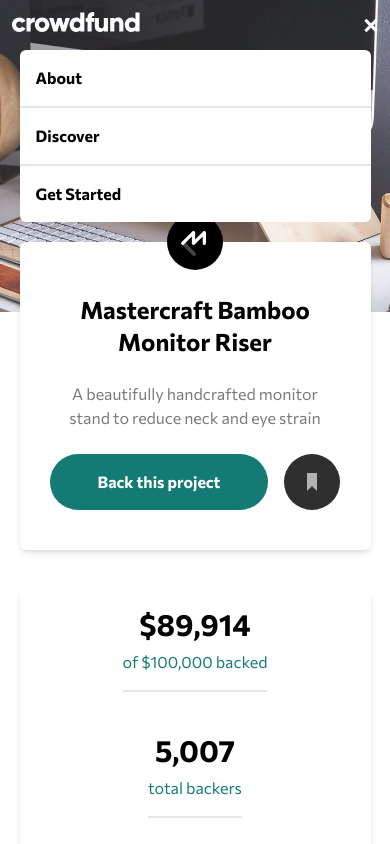
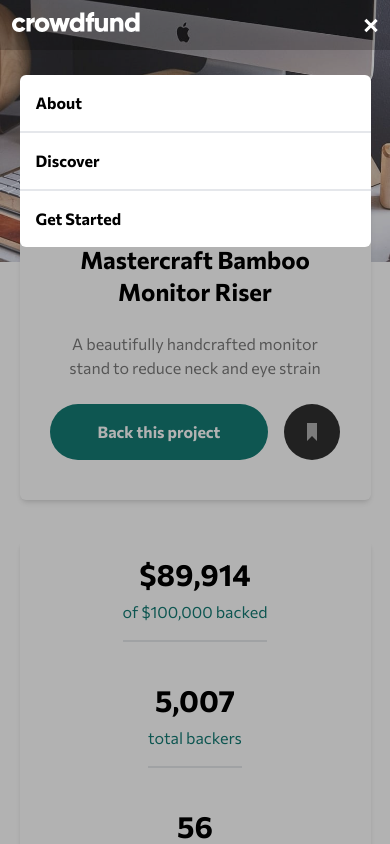
Before and after one commit to flaviogp/crowfunding-product-page-main, a React (Vite) app: page / in a window 390 px wide. Both pictures are taken after a click on the button 370 px from the left and 25 px from the top of the page. Shown: the top 844 px of the page. Built offline with nearby package versions, Linux system fonts and the light colour scheme.

Commit message:
feat: add background to mobile menu

```diff
--- /dev/null
+++ b/src/components/Background.tsx
@@ -0,0 +1,8 @@
+
+const Background = () => {
+  return (
+    <div className="w-full h-[450vh] absolute bg-black top-0 left-0 bg-opacity-30 z-[-1]"></div>
+  )
+}
+
+export default Background
--- a/src/components/Header.tsx
+++ b/src/components/Header.tsx
@@ -2,6 +2,9 @@ import { useState } from 'react'
 import Brand from '../assets/images/logo.svg'
 import HamburguerMenu from '../assets/images/icon-hamburger.svg'
 import CloseMenu from '../assets/images//icon-close-menu.svg'
+
+import Background from './background'
+
 const Header = () => {
     const [openMenu, setOpenMenu] = useState(false);
 
@@ -12,16 +15,18 @@ const Header = () => {
     const ImageHamburguerMenu = <img src={HamburguerMenu} alt="hamburguer menu" />
     const ImageCloseMenu = <img src={CloseMenu} alt="close hamburguer menu" />
     const MobileMenu = (
-            <nav className='sm:hidden absolute top-[100%] right-[5%] flex flex-col gap-4 bg-white w-[90%] h-max rounded-md'>
+            <nav className='sm:hidden absolute top-[150%] right-[5%] flex flex-col gap-4 bg-white w-[90%] h-max rounded-md'>
                     <ul>
-                    <li className='p-4 border-b-2 font-semibold'>About</li>
-                    <li className='p-4 border-b-2 font-semibold'>Discover</li>
-                    <li className='p-4 font-semibold'>Get Started</li>
+                    <li className='p-4 border-b-2 font-semibold cursor-pointer'>About</li>
+                    <li className='p-4 border-b-2 font-semibold cursor-pointer'>Discover</li>
+                    <li className='p-4 font-semibold cursor-pointer'>Get Started</li>
                 </ul>
             </nav>
         )
+
+
   return (
-    <header className="container relative w-full h-[50px] flex justify-between p-3">
+    <header className="container w-full h-[50px] flex justify-between p-3 z-[2] fixed top-0 left-0 bg-black/20">
         <div className="relative">
             <img src={Brand} alt="Logo" />
         </div>
@@ -38,6 +43,7 @@ const Header = () => {
             {openMenu ? ImageCloseMenu : ImageHamburguerMenu}
         </button>
         {openMenu && MobileMenu}
+        {openMenu && <Background />}
     </header>
   )
 }
--- a/src/components/HeroImages.tsx
+++ b/src/components/HeroImages.tsx
@@ -3,7 +3,7 @@ import HeroDesktop from '../assets/images/image-hero-desktop.jpg';
 
 const HeroImages = () => {
     const imageMobile = <img src={HeroMobile} alt="mobile background hero" style={{objectFit: 'cover'}} className='w-full sm:hidden'/>;
-    const imageDesktop = <img src={HeroDesktop} alt="desktop background hero" style={{objectFit: 'cover'}} className='w-full hidden sm:block' />;
+    const imageDesktop = <img src={HeroDesktop} alt="desktop background hero" style={{objectFit: 'cover'}} className='w-full hidden sm:block'/>;
   return (
     <div className="w-full flex justify-center mt-[-50px]">
     {imageMobile}
```
